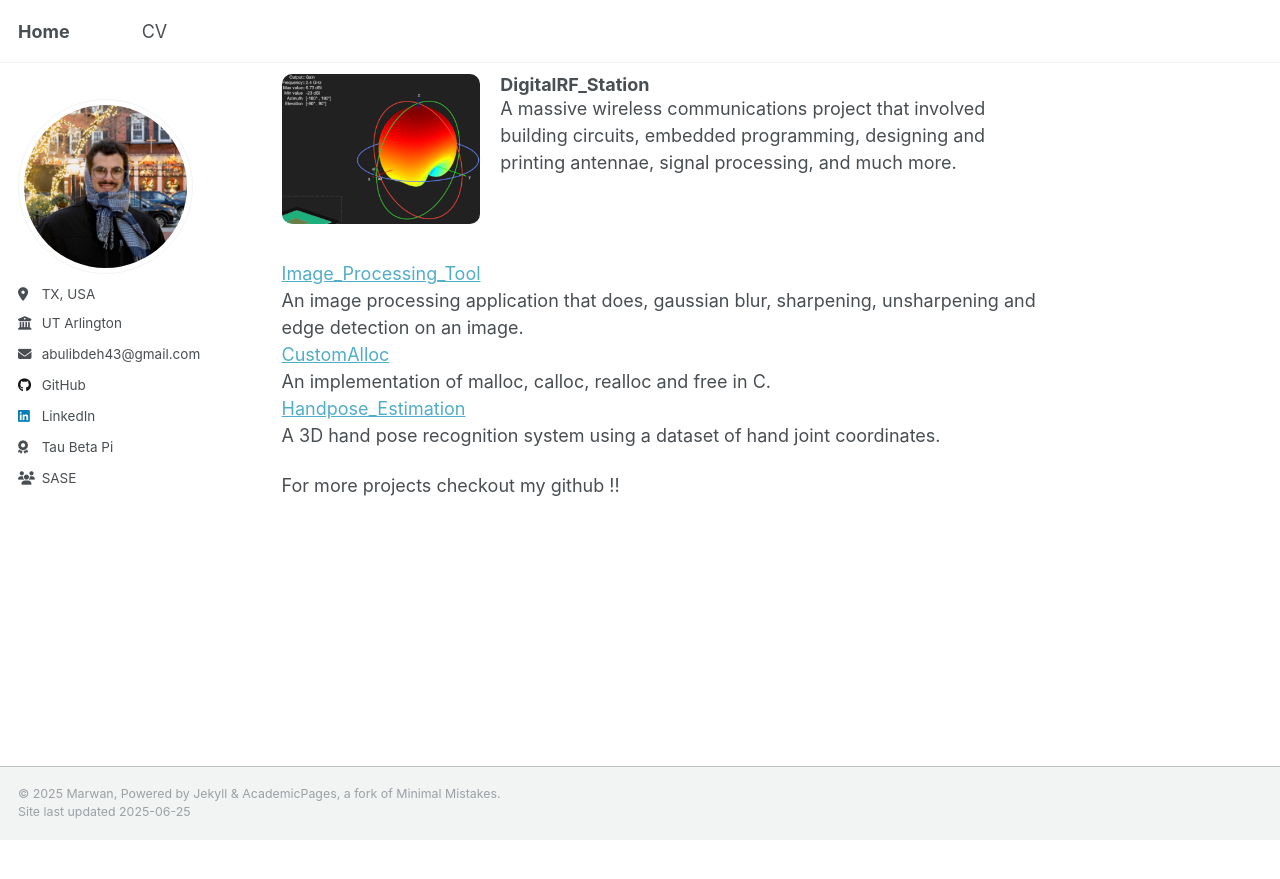
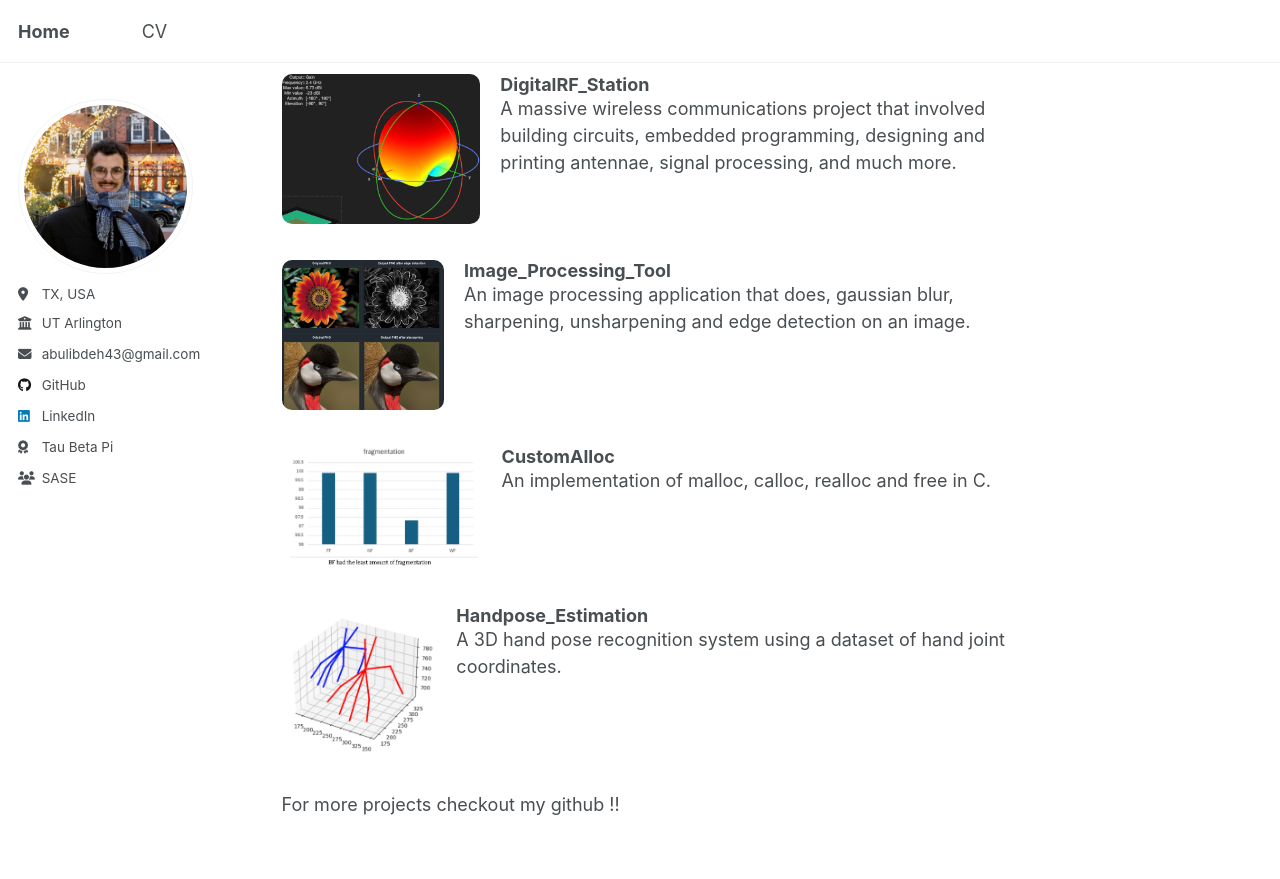
Before and after one commit to marwanthestudent/marwanthestudent.github.io, a Jekyll site: the page built from _pages/about.md, in a window 1280 px wide and 900 px high, scrolled down 1182 px. Shown: the top 879 px of the window. Built offline with Jekyll 4.4.1, drawn with Linux system fonts in a browser that asks for light colours; before the commit the page ends 2022 px from its top, so only the background shows below that.

Commit message:
all project

```diff
--- a/_pages/about.md
+++ b/_pages/about.md
@@ -58,11 +58,52 @@ Here are a few technical and personal projects I’ve worked on:
   </div>
 </div>
 
-[Image_Processing_Tool](https://github.com/marwanthestudent/Image_processing_tool)<br>
-  An image processing application that does, gaussian blur, sharpening, unsharpening and edge detection on an image.<br>
-[CustomAlloc](https://github.com/marwanthestudent/CustomAlloc)<br>
-  An implementation of malloc, calloc, realloc and free in C.<br>
-[Handpose_Estimation](https://github.com/marwanthestudent/Handpose_Estimation)<br>
-  A 3D hand pose recognition system using a dataset of hand joint coordinates.<br>
+<div style="display: flex; align-items: flex-start; gap: 20px; margin-bottom: 2em;">
+  <a href="https://github.com/marwanthestudent/Image_processing_tool">
+    <img src="../images/computergraph.png" alt="detection" style="max-width: 200px; max-height: 150px; border-radius: 10px; object-fit: cover;">
+  </a>
+  <div>
+    <h3 style="margin: 0;">
+      <a href="https://github.com/marwanthestudent/Image_processing_tool" style="text-decoration: none; color: inherit;">
+        Image_Processing_Tool
+      </a>
+    </h3>
+    <p>
+      An image processing application that does, gaussian blur, sharpening, unsharpening and edge detection on an image.
+    </p>
+  </div>
+</div>
+
+<div style="display: flex; align-items: flex-start; gap: 20px; margin-bottom: 2em;">
+  <a href="https://github.com/marwanthestudent/CustomAlloc">
+    <img src="../images/fragment.png" alt="fragmentation" style="max-width: 200px; max-height: 150px; border-radius: 10px; object-fit: cover;">
+  </a>
+  <div>
+    <h3 style="margin: 0;">
+      <a href="https://github.com/marwanthestudent/CustomAlloc" style="text-decoration: none; color: inherit;">
+        CustomAlloc
+      </a>
+    </h3>
+    <p>
+      An implementation of malloc, calloc, realloc and free in C.
+    </p>
+  </div>
+</div>
+
+<div style="display: flex; align-items: flex-start; gap: 20px; margin-bottom: 2em;">
+  <a href="https://github.com/marwanthestudent/Handpose_Estimation">
+    <img src="../images/est.png" alt="est" style="max-width: 200px; max-height: 150px; border-radius: 10px; object-fit: cover;">
+  </a>
+  <div>
+    <h3 style="margin: 0;">
+      <a href="https://github.com/marwanthestudent/Handpose_Estimation" style="text-decoration: none; color: inherit;">
+        Handpose_Estimation
+      </a>
+    </h3>
+    <p>
+      A 3D hand pose recognition system using a dataset of hand joint coordinates.
+    </p>
+  </div>
+</div>
 
 For more projects checkout my github !!
```
Also changed, not shown: images/computergraph.png (added), images/est.png (added), images/fragment.png (added).
